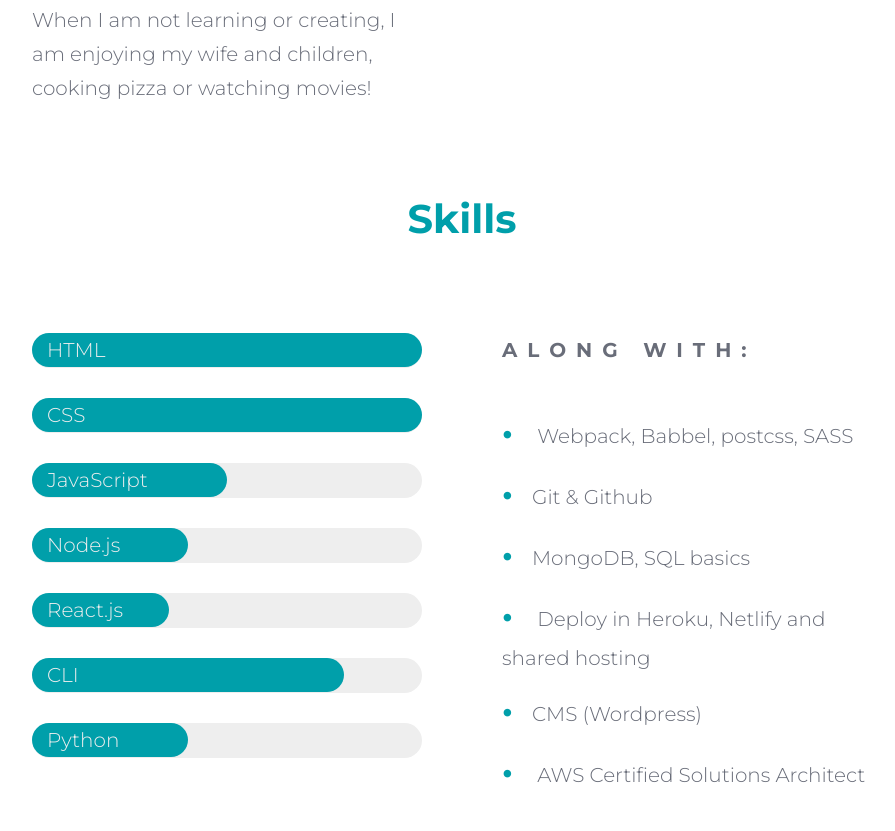
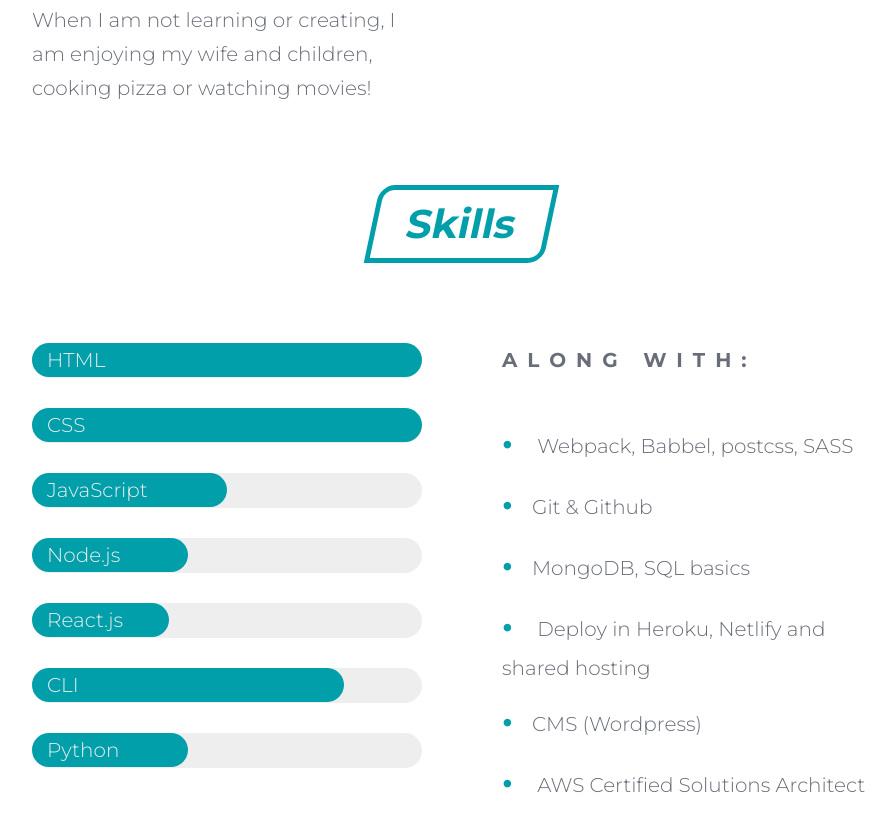
Before and after one commit to diegobolzel/portfolio, a website: page index.html in a window 1280 px wide. Shown: the part 1635-2466 px from the top of the page, without its empty margins (178-1073 px from the left). Drawn offline with Linux system fonts and the light colour scheme.

Commit message:
Skills title modified

```diff
--- a/index.html
+++ b/index.html
@@ -22,6 +22,9 @@
       <div class="navigation__background">&nbsp;</div>
       <nav class="navigation__nav">
         <ul class="navigation__list">
+          <li class="navigation__item">
+            <a href="#" class="navigation__link">Home</a>
+          </li>
           <li class="navigation__item">
             <a href="#about" class="navigation__link">About Diego</a>
           </li>
@@ -98,7 +101,9 @@
 
         <div class="about__skills row">
           <div class="u-center-text u-margin-bottom-big">
-            <h2 class="heading-secondary">Skills</h2>
+            <h2 class="heading-secondary u-2-round-corners-border u-skew">
+              Skills
+            </h2>
           </div>
 
           <div class="about__skills__prog">
--- a/sass/base/_utilities.scss
+++ b/sass/base/_utilities.scss
@@ -12,3 +12,14 @@
 .u-margin-bottom-big {
   margin-bottom: 8rem !important;
 }
+
+.u-2-round-corners-border {
+  border: 0.5rem solid $color-primary;
+  border-top-left-radius: 1.5rem;
+  border-bottom-right-radius: 1.5rem;
+  padding: 0 3rem;
+}
+
+.u-skew {
+  transform: skewX(-12deg);
+}
```
Also changed, not shown: css/style.css.
